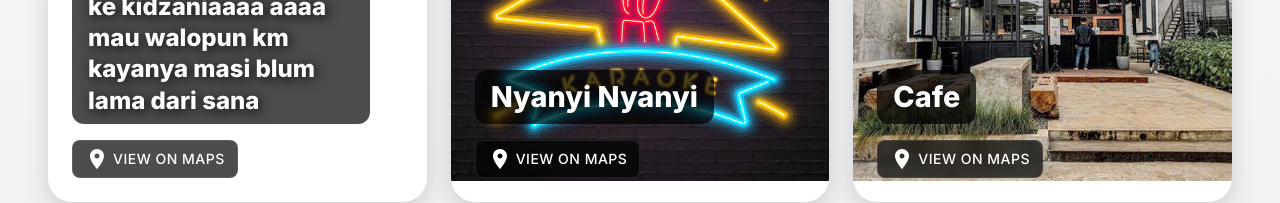
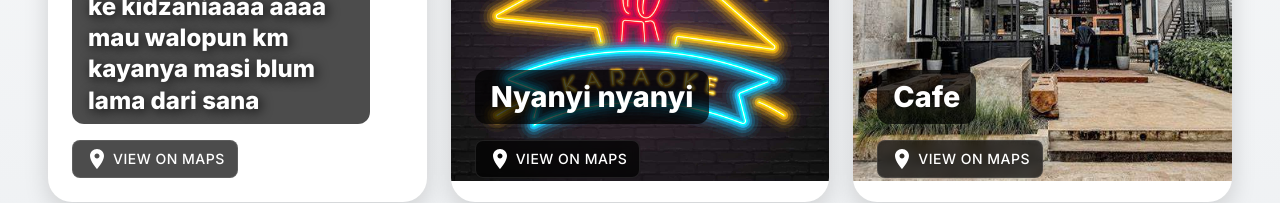
Before and after one commit to Mesayaaa/travel-places, a Next.js app: page / in a window 1280 px wide. Shown: the part 343-546 px from the top of the page. Built offline with nearby package versions, Linux system fonts and the light colour scheme.

Commit message:
Update places.ts

```diff
--- a/app/data/places.ts
+++ b/app/data/places.ts
@@ -16,7 +16,7 @@ export const places: Place[] = [
   },
   {
     id: 2,
-    name: "Nyanyi Nyanyi",
+    name: "Nyanyi nyanyi",
     image: getImagePath("/images/karaoke.jpg"),
     mapsLink: "https://maps.app.goo.gl/nvWQFFjTdtx5yYxe7"
   },
```
